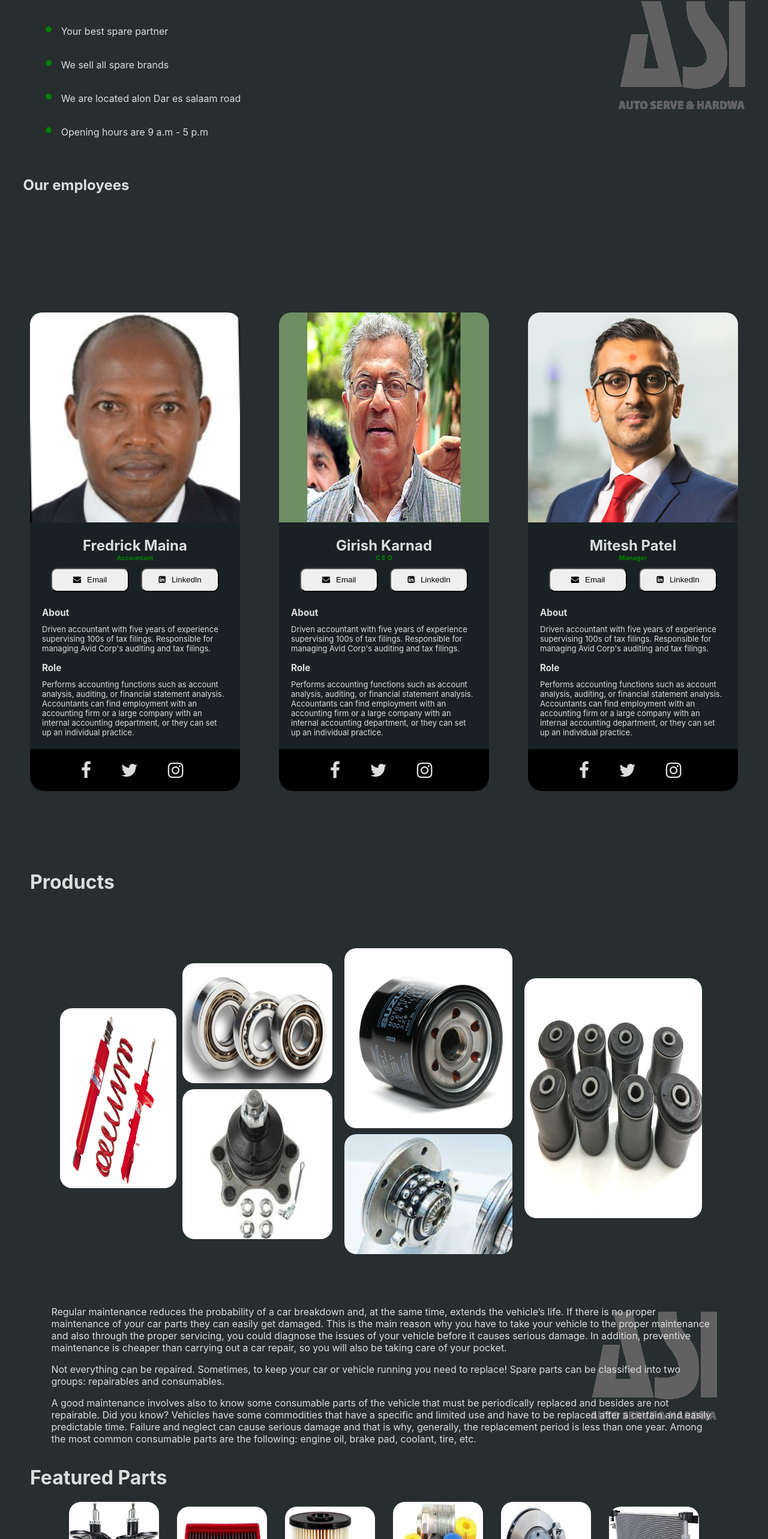
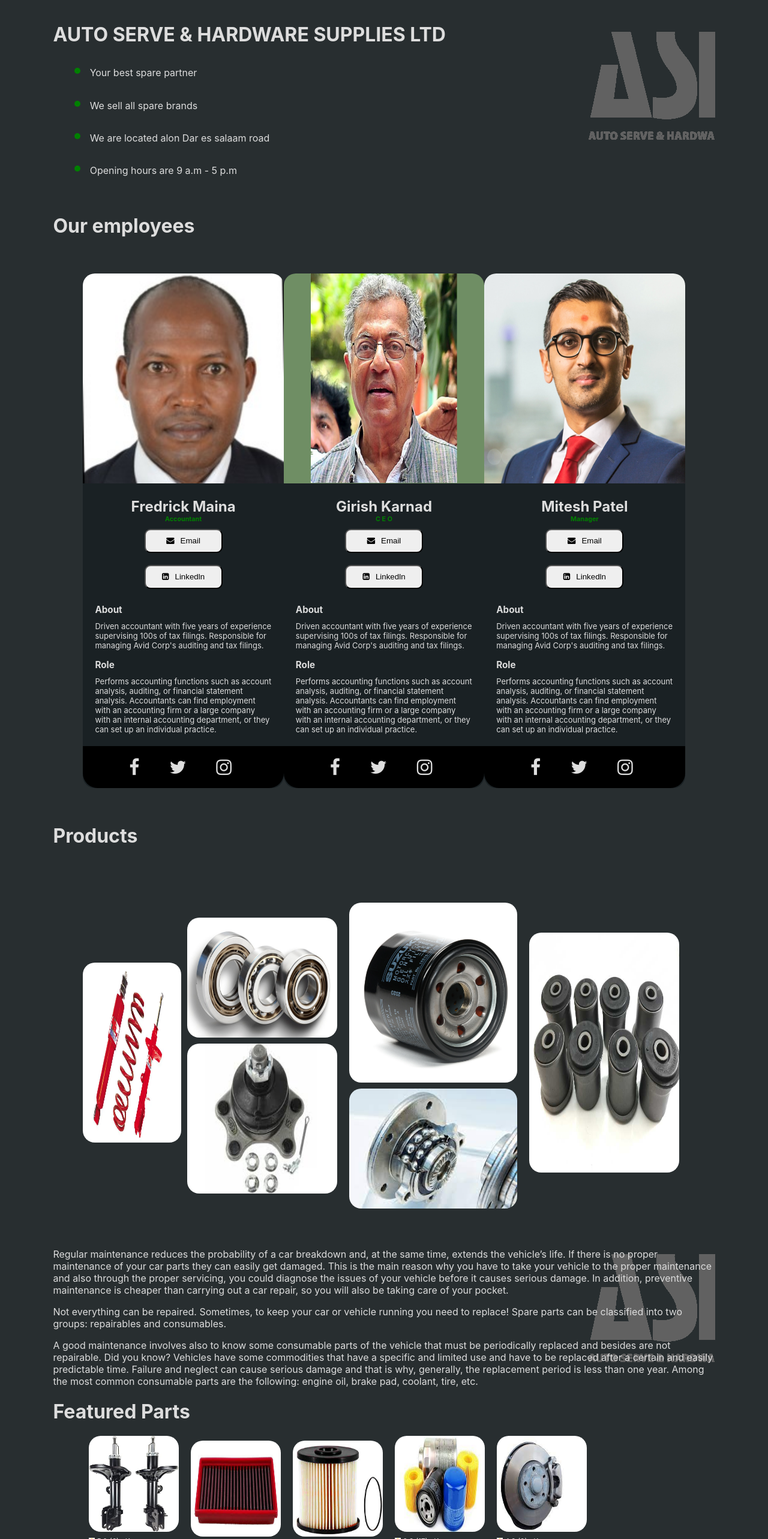
Before and after one commit to Byronodhiambo/AutoServe, a React (Create React App) app: page / in a window 1280 px wide. Shown: the part 168-2734 px from the top of the page at 60% size. Built offline with nearby package versions, Linux system fonts and the light colour scheme.

Commit message:
featured products

```diff
--- a/src/App.css
+++ b/src/App.css
@@ -48,6 +48,7 @@ body {
 }
 .nav {
   display: flex;
+  width: 100%;
   align-items: center;
   background-color: rgb(26, 33, 36);
   color: aliceblue;
@@ -78,9 +79,11 @@ body {
   /* background: rgba(25, 58, 36, 0.8) url("../src/images/oil-filter.jpg"); */
   width: 100%;
 }
+.main-container {
+  margin: 3%;
+}
 
 .container {
-  margin: 3%;
   background-image: url(./images/AutoServecopy.png);
   background-repeat: no-repeat;
   background-position-x: right;
@@ -162,7 +165,7 @@ footer {
 }
 
 .service {
-  padding: 50px;
+  /* padding: 50px; */
 }
 
 .image-container {
@@ -214,7 +217,7 @@ footer {
 
 .product-card {
   width: 150px;
-  padding: 0px 15px 10px 15px;
+  padding: 0px 10px 0px 10px;
 }
 
 .prod-image {
--- a/src/components/MainContent.js
+++ b/src/components/MainContent.js
@@ -2,7 +2,6 @@ import React from "react";
 
 function MainContent() {
   return (
-    <div className="cover-image">
     <div className="container">
       <h1>AUTO SERVE & HARDWARE SUPPLIES LTD </h1>
       <ul>
@@ -11,9 +10,6 @@ function MainContent() {
         <li>We are located alon Dar es salaam road</li>
         <li>Opening hours are 9 a.m - 5 p.m</li>
       </ul>
-        <br></br>
-        <h2>Our employees</h2>
-      </div>
     </div>
   );
 }
--- a/src/index.js
+++ b/src/index.js
@@ -13,8 +13,11 @@ function Page() {
   return (
     <>
       <Header />
+      <div className="main-container">
         <MainContent />
-      <div className="main-container"></div>
+
+        <br></br>
+        <h1>Our employees</h1>
         <div className="employees">
           <BussinesCard
             img={fredrick}
@@ -22,9 +25,15 @@ function Page() {
             designation="Accountant"
           />
           <BussinesCard img={girish} name="Girish Karnad" designation="C E O" />
-        <BussinesCard img={mitesh} name="Mitesh Patel" designation="Manager" />
+          <BussinesCard
+            img={mitesh}
+            name="Mitesh Patel"
+            designation="Manager"
+          />
         </div>
         <ImageCatalog />
+      </div>
+
       <Footer />
     </>
   );
```
Also changed, not shown: src/components/ImageCatalog.js (+15 -0 lines). Lines whose indentation alone changed are shown as unchanged.
